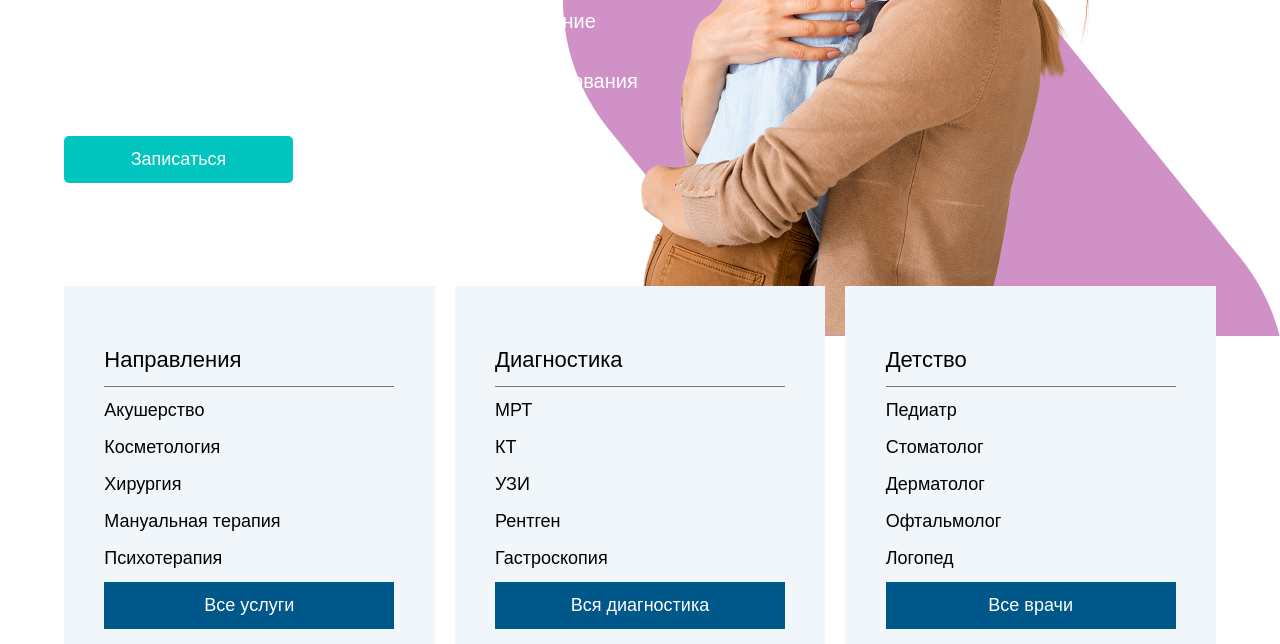
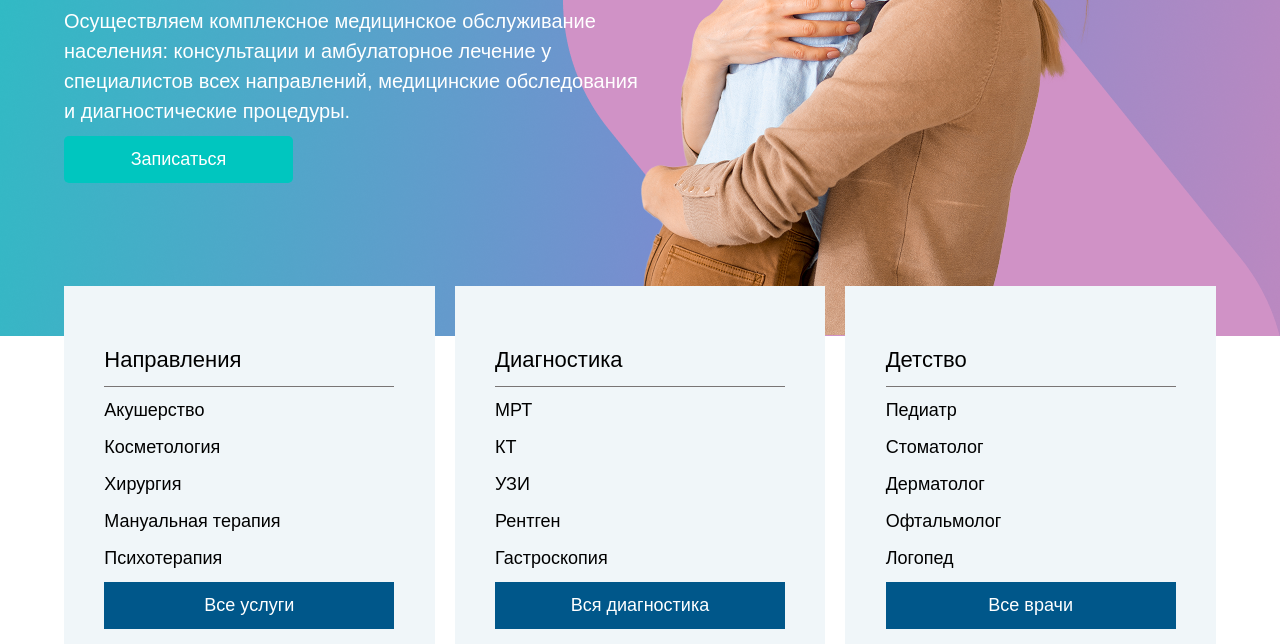
Before and after one commit to mshukur-dev/medicine, a plain HTML site: page src/pages/peges2.html in a window 1280 px wide. Shown: the part 528-1172 px from the top of the page. Drawn offline with Linux system fonts and the light colour scheme.

Commit message:
full and fix bug

```diff
--- a/src/pages/peges2.html
+++ b/src/pages/peges2.html
@@ -78,7 +78,7 @@
     <main>
         <section>
             <div
-                class="bg-[url(.../img/muhammad/bg.png)] bg-cover h-[672px] mb-[50px] relative z-0 max-mb:h-[900px]">
+                class="bg-[url(./img/muhammad/bg.png)] bg-cover h-[672px] mb-[50px] relative z-0 max-mb:h-[900px]">
                 <div class="flex justify-between w-[90%] m-auto text-white items-center gap-[0px] max-mb:flex-col">
                     <div class="w-[50%] flex flex-col gap-y-[10px] max-mb:w-[100%]">
                         <p class="text-[60px] font-[700px] max-mb:text-[40px]">Позаботьтесь о здоровье ребенка</p>
```
Also changed, not shown: src/output.css.
